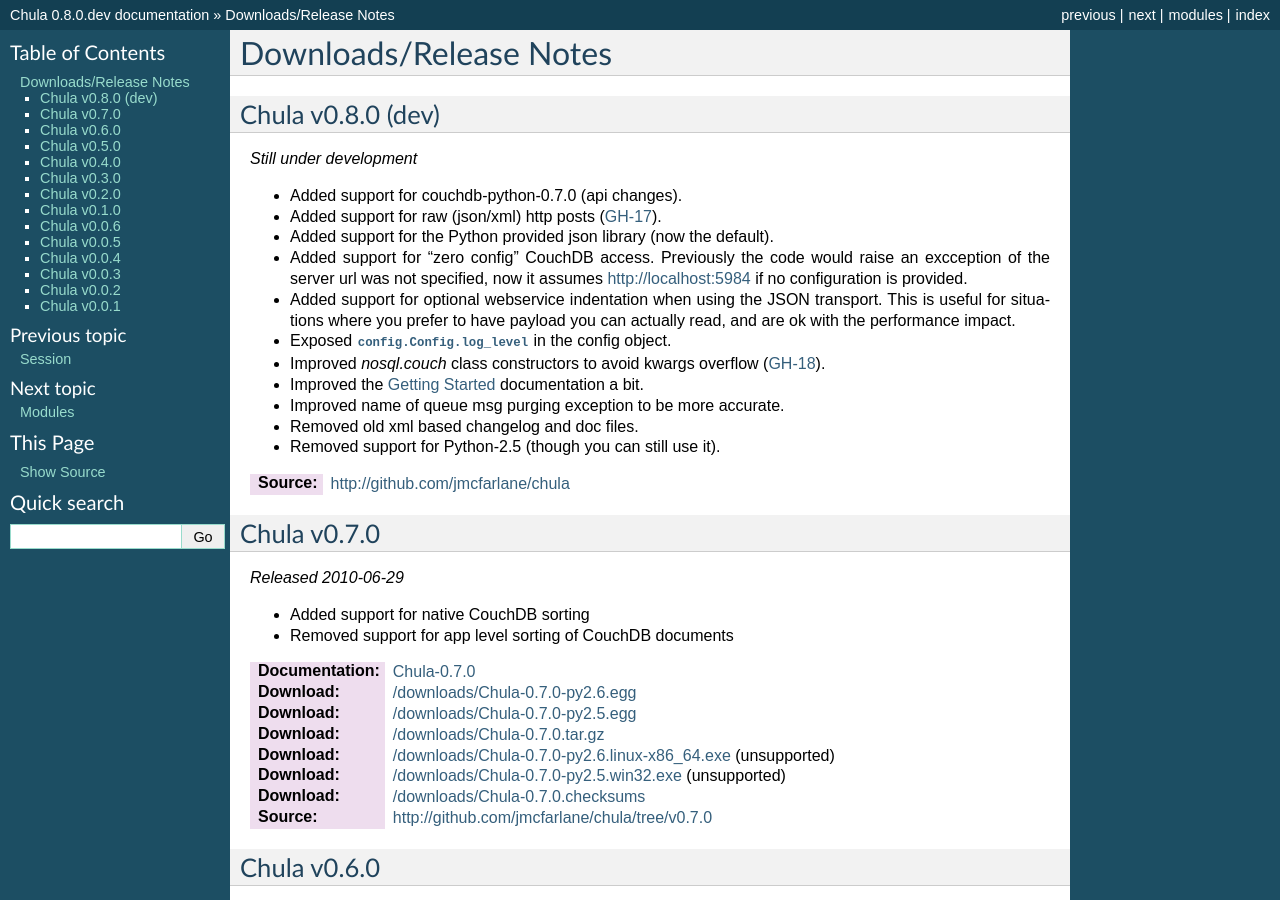
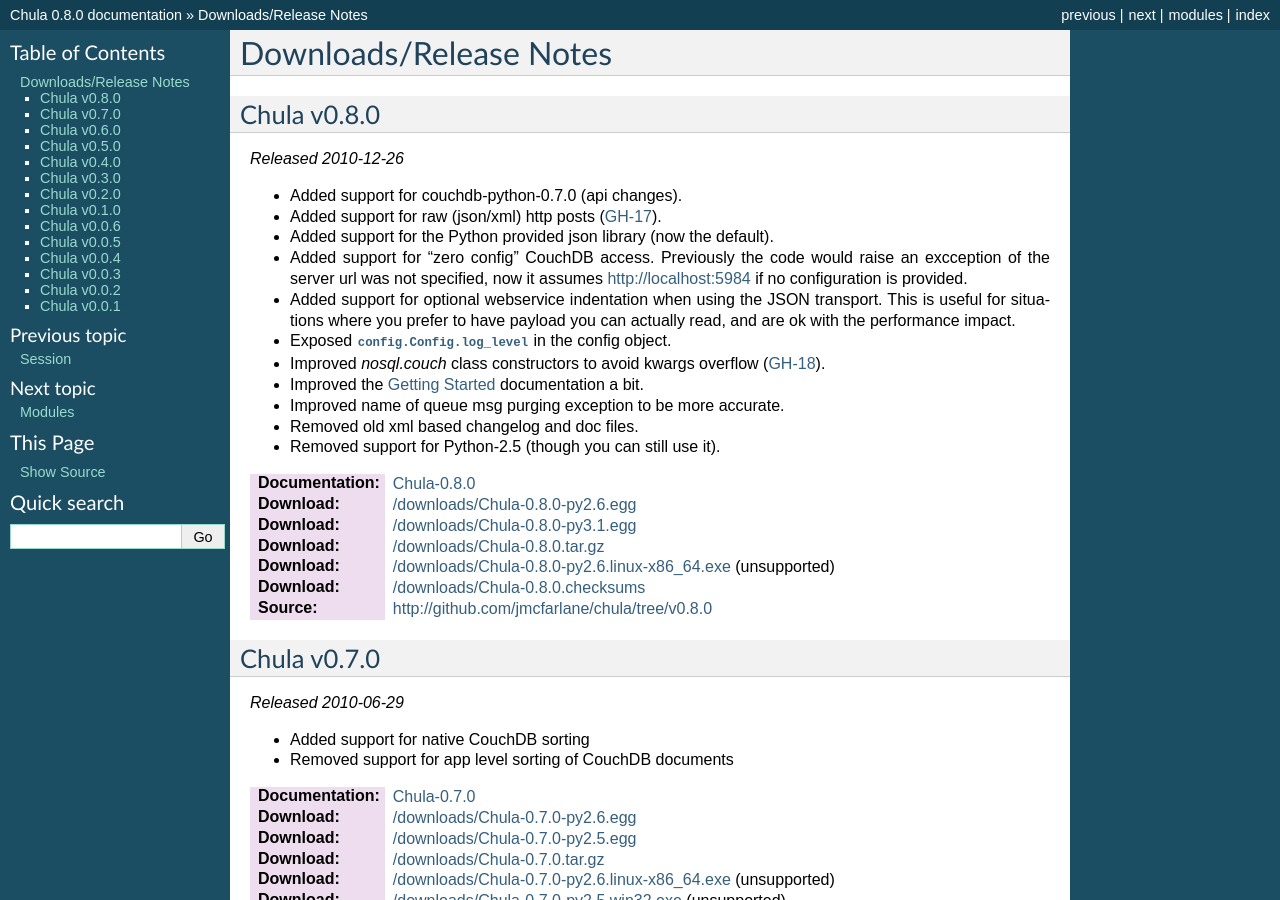
Before and after one commit to jmcfarlane/chula, a Sphinx documentation site: the page built from docs/changelog.rst, in a window 1280 px wide and 900 px high. Built offline with Sphinx 7.4.7, drawn with Linux system fonts in a browser that asks for light colours; some of the changed text lies outside the part shown.

Commit message:
Release of 0.8.0

```diff
--- a/chula/__init__.py
+++ b/chula/__init__.py
@@ -5,7 +5,7 @@
 code generation.
 """
 
-__VERSION__ = '0.8.0.dev'
+__VERSION__ = '0.8.0'
 version = __VERSION__
 
 package_dir = 'chula'
--- a/docs/changelog.rst
+++ b/docs/changelog.rst
@@ -4,10 +4,18 @@
 Downloads/Release Notes
 =======================
 
-Chula v0.8.0 (dev)
-++++++++++++++++++
+..
+ Chula v0.9.0 (dev)
+ ++++++++++++++++++
 
-*Still under development*
+ *Still under development*
+
+ :Source: http://github.com/jmcfarlane/chula
+
+Chula v0.8.0
+++++++++++++
+
+*Released 2010-12-26*
 
 * Added support for couchdb-python-0.7.0 (api changes).
 * Added support for raw (json/xml) http posts
@@ -28,7 +36,13 @@
 * Removed old xml based changelog and doc files.
 * Removed support for Python-2.5 (though you can still use it).
 
-:Source: http://github.com/jmcfarlane/chula
+:Documentation: `Chula-0.8.0 </0.8.0/>`_
+:Download: `</downloads/Chula-0.8.0-py2.6.egg>`_
+:Download: `</downloads/Chula-0.8.0-py3.1.egg>`_
+:Download: `</downloads/Chula-0.8.0.tar.gz>`_
+:Download: `</downloads/Chula-0.8.0-py2.6.linux-x86_64.exe>`_ (unsupported)
+:Download: `</downloads/Chula-0.8.0.checksums>`_
+:Source: http://github.com/jmcfarlane/chula/tree/v0.8.0
 
 Chula v0.7.0
 ++++++++++++
```
